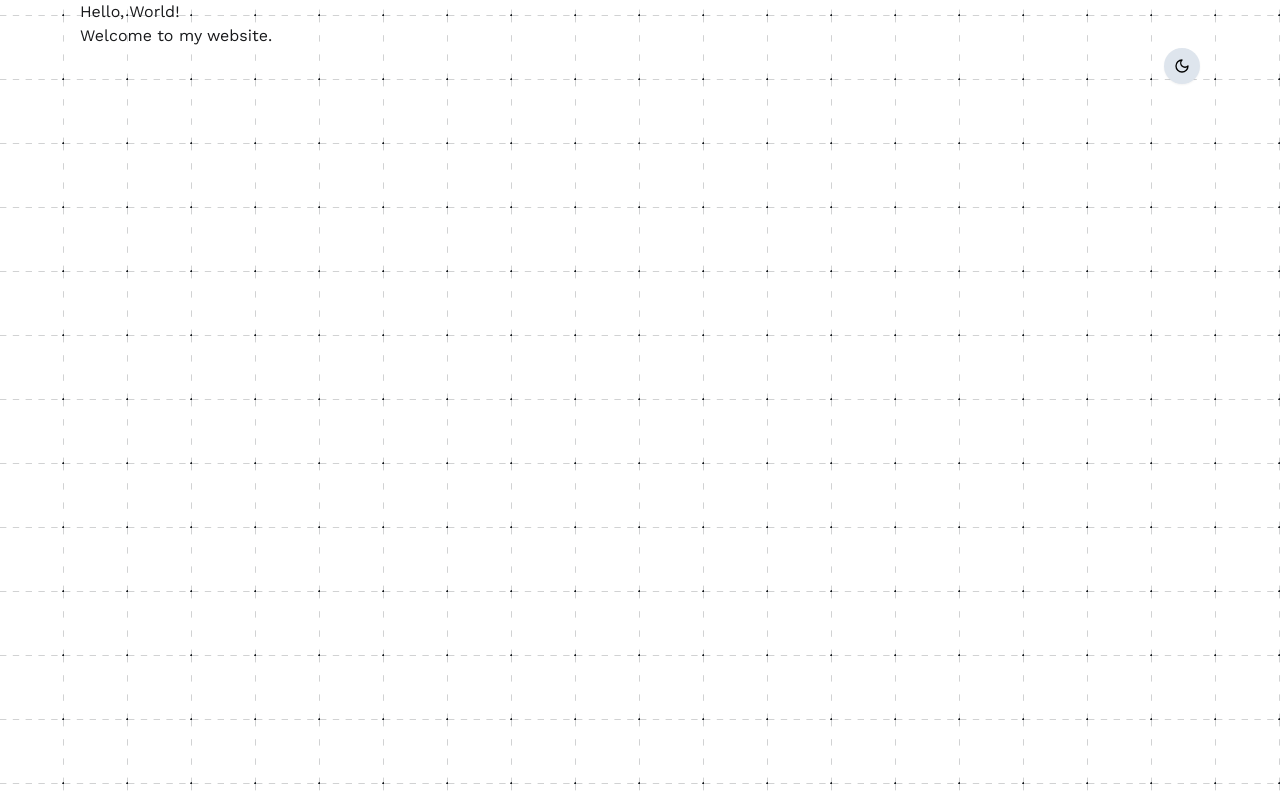
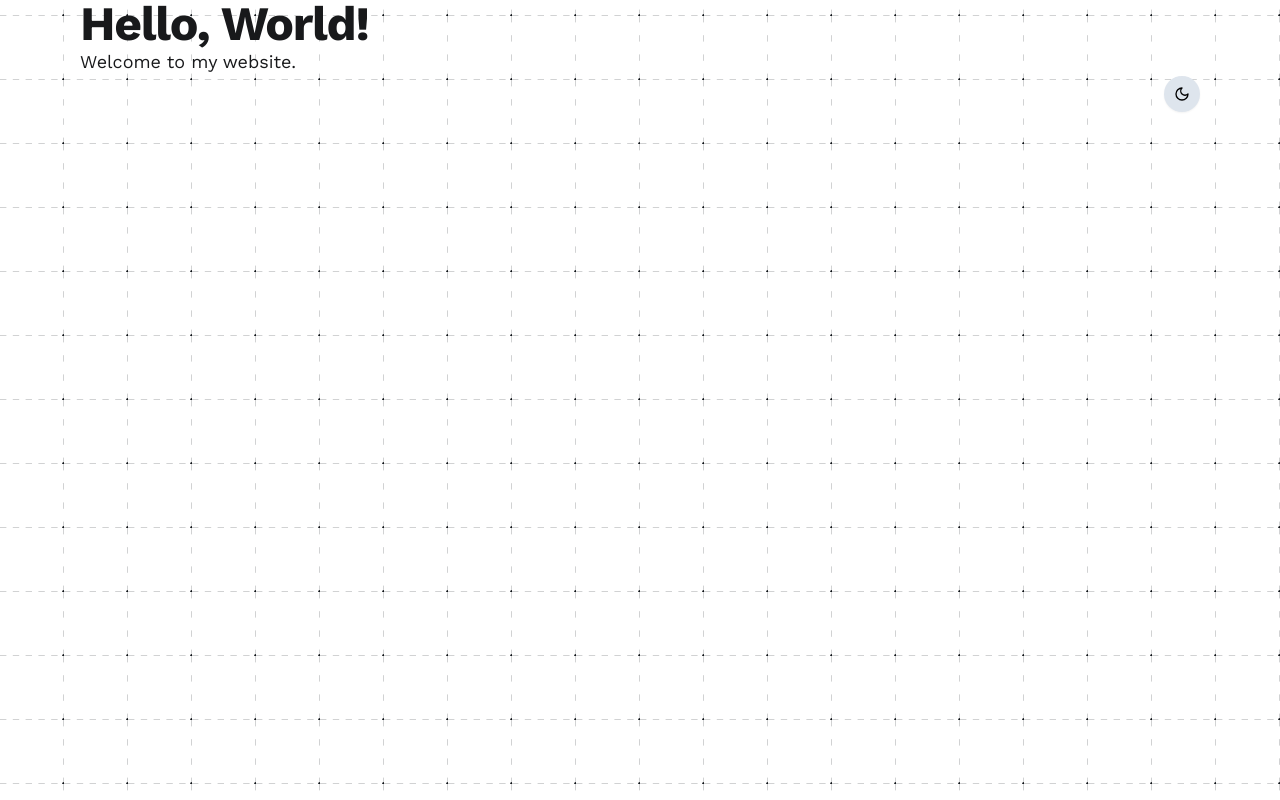
Before and after one commit to halilibrahimcelik/portfolio, a Next.js app: page / in a window 1280 px wide. Built offline with nearby package versions, Linux system fonts and the light colour scheme.

Commit message:
feat: update typography components

```diff
--- a/src/app/layout.tsx
+++ b/src/app/layout.tsx
@@ -1,7 +1,7 @@
 import type { Metadata } from 'next';
 import { Work_Sans, Open_Sans } from 'next/font/google';
 import './globals.css';
-import { ThemeProvider } from './providers/ThemeProvider';
+import { ThemeProvider } from '@/providers/ThemeProvider';
 import BgIcon from '@/components/icons/BgIcon';
 
 const workSans = Work_Sans({
--- a/src/app/page.tsx
+++ b/src/app/page.tsx
@@ -1,3 +1,4 @@
+import { Heading, Text } from '@/components/theme/typography';
 import ThemeToggle from '@/components/ThemeToggle';
 import Container from '@/components/ui/Container';
 import { Metadata, NextPage } from 'next';
@@ -10,8 +11,8 @@ const HomePage: NextPage = () => {
   return (
     <main>
       <Container>
-        <h1>Hello, World!</h1>
-        <p>Welcome to my website.</p>
+        <Heading variant='h1'>Hello, World!</Heading>
+        <Text>Welcome to my website.</Text>
         <div className='flex items-end justify-end '>
           <ThemeToggle />
         </div>
--- a/src/components/theme/typography.tsx
+++ b/src/components/theme/typography.tsx
@@ -24,7 +24,7 @@ const smallTextStyles = {
   xs: 'text-[0.7rem] md:text-xs lg:text-sm', // Extra small
 };
 
-export function SmallText({
+export function Text({
   variant = 'default',
   children,
   className,
```
Also changed, not shown: src/providers/ThemeProvider.tsx (renamed from src/app/providers/ThemeProvider.tsx), 1 other file (tests, documents, lock files or other folders).
